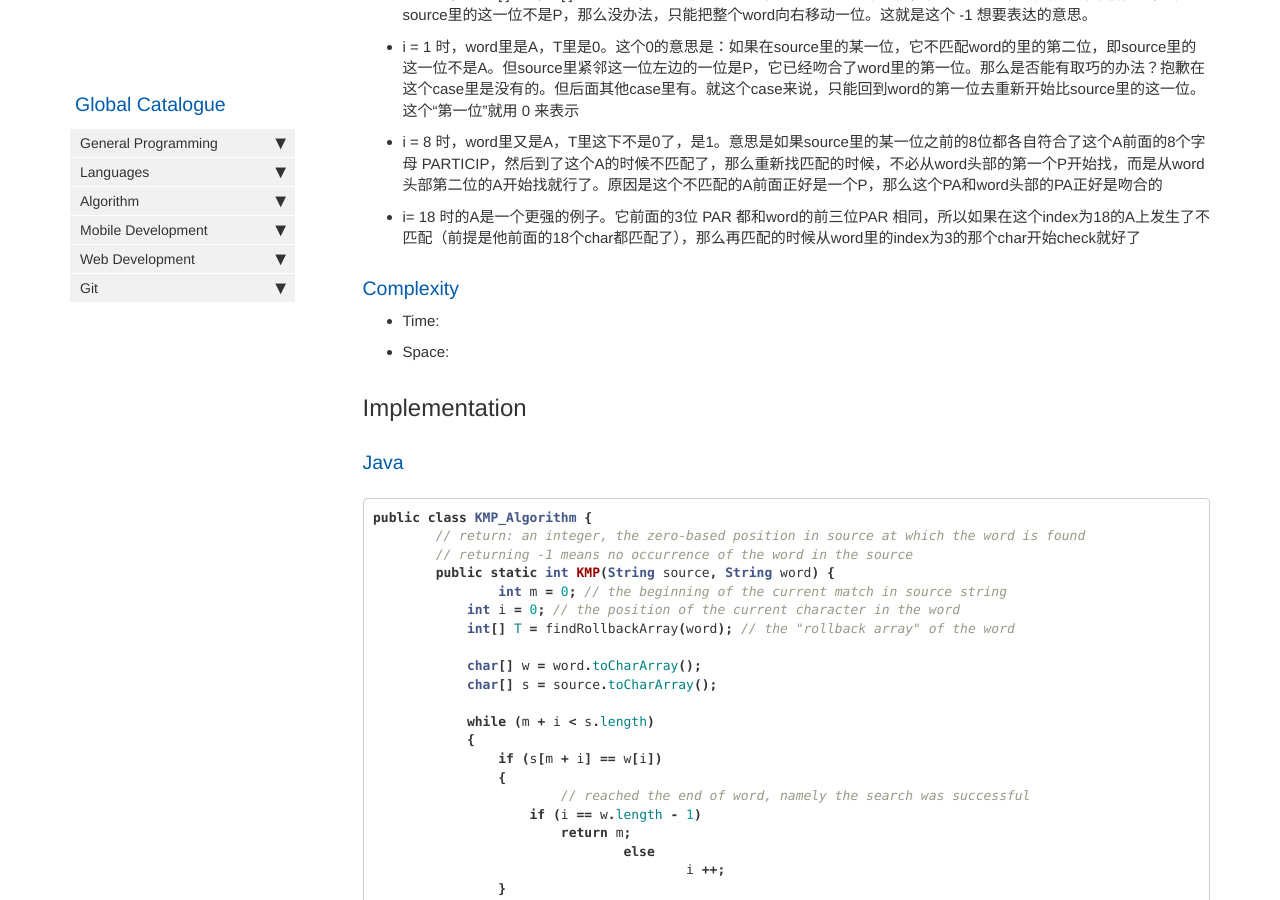
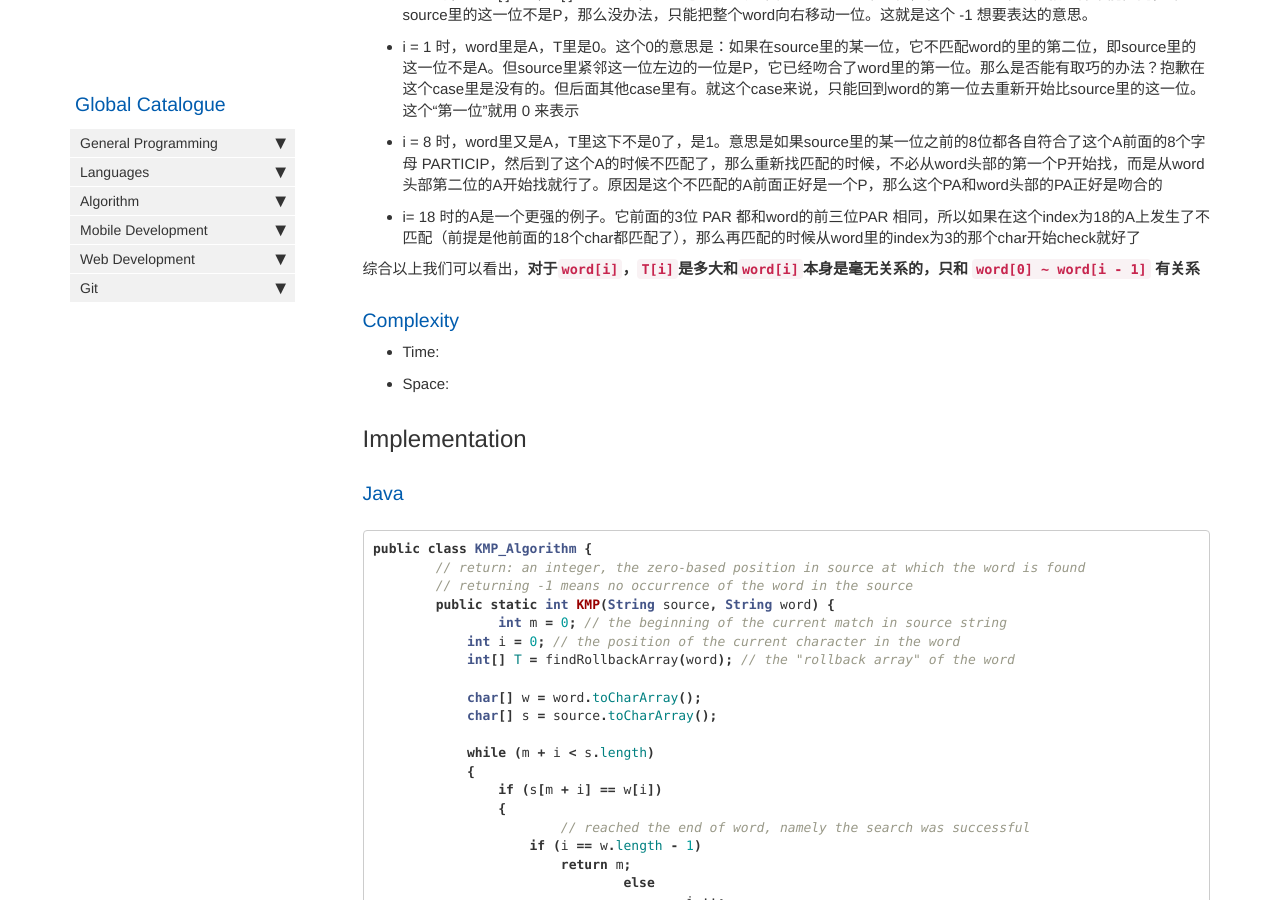
Before and after one commit to HungryOrc/hungryorc.github.io, a Jekyll site: the page built from pages/algorithm/algorithm_KMP.md, in a window 1280 px wide and 900 px high, scrolled down 733 px. Built offline with Jekyll 4.4.1, drawn with Linux system fonts in a browser that asks for light colours; nearby versions of some CDN libraries; comment, search, counter and statistics services are not loaded.

Commit message:
Update algorithm_KMP.md

```diff
--- a/pages/algorithm/algorithm_KMP.md
+++ b/pages/algorithm/algorithm_KMP.md
@@ -33,6 +33,7 @@ T[i]     -1  0  0  0  0  0  0  0  1  2  0  0  0  0  0  0  1  2  3  0  0  0  0  0
 * i = 8 时，word里又是A，T里这下不是0了，是1。意思是如果source里的某一位之前的8位都各自符合了这个A前面的8个字母 PARTICIP，然后到了这个A的时候不匹配了，那么重新找匹配的时候，不必从word头部的第一个P开始找，而是从word头部第二位的A开始找就行了。原因是这个不匹配的A前面正好是一个P，那么这个PA和word头部的PA正好是吻合的
 * i= 18 时的A是一个更强的例子。它前面的3位 PAR 都和word的前三位PAR 相同，所以如果在这个index为18的A上发生了不匹配（前提是他前面的18个char都匹配了），那么再匹配的时候从word里的index为3的那个char开始check就好了
 
+综合以上我们可以看出，**对于`word[i]`，`T[i]`是多大和`word[i]`本身是毫无关系的，只和 `word[0] ~ word[i - 1]` 有关系**
 
 ### Complexity
 * Time:
```
